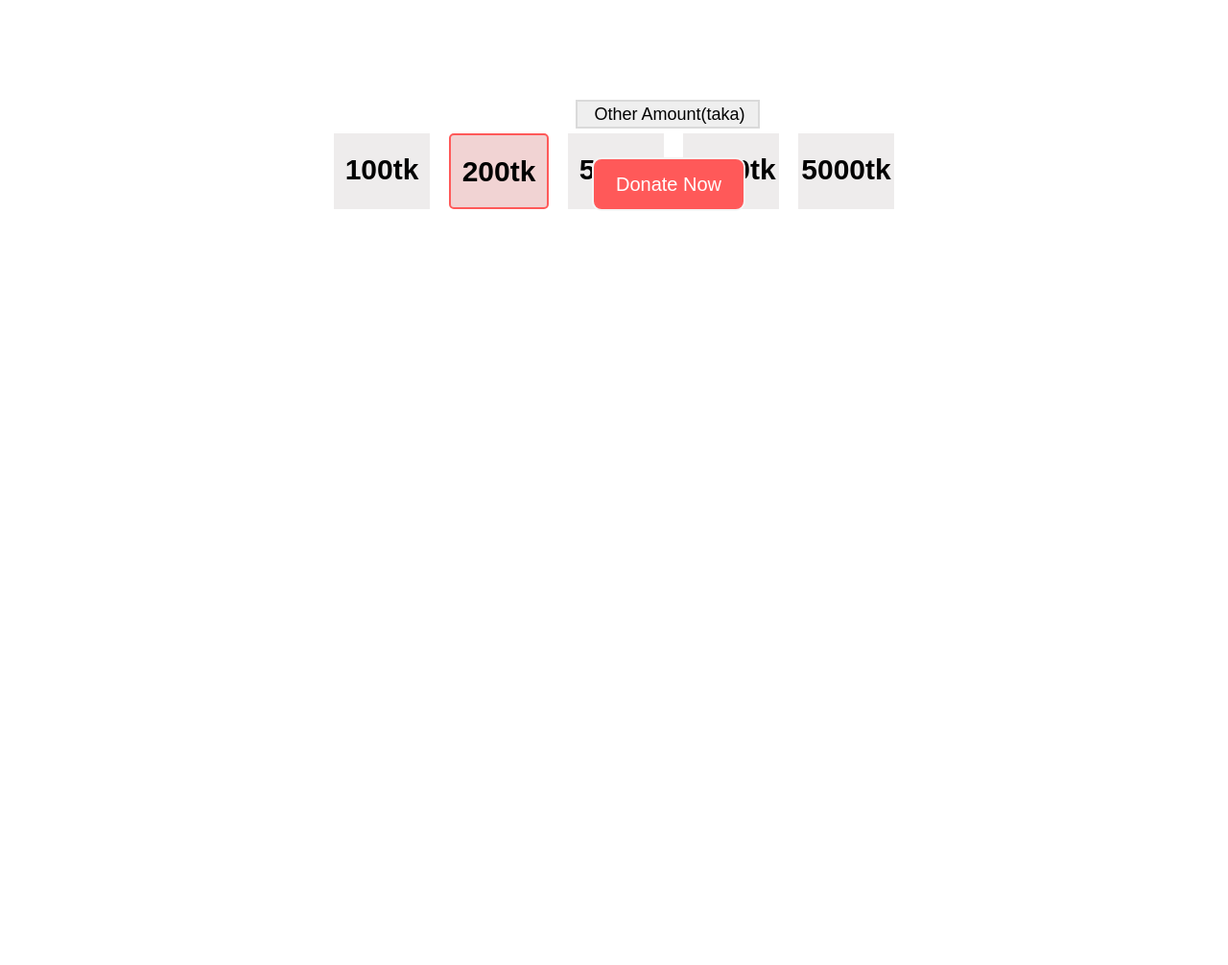
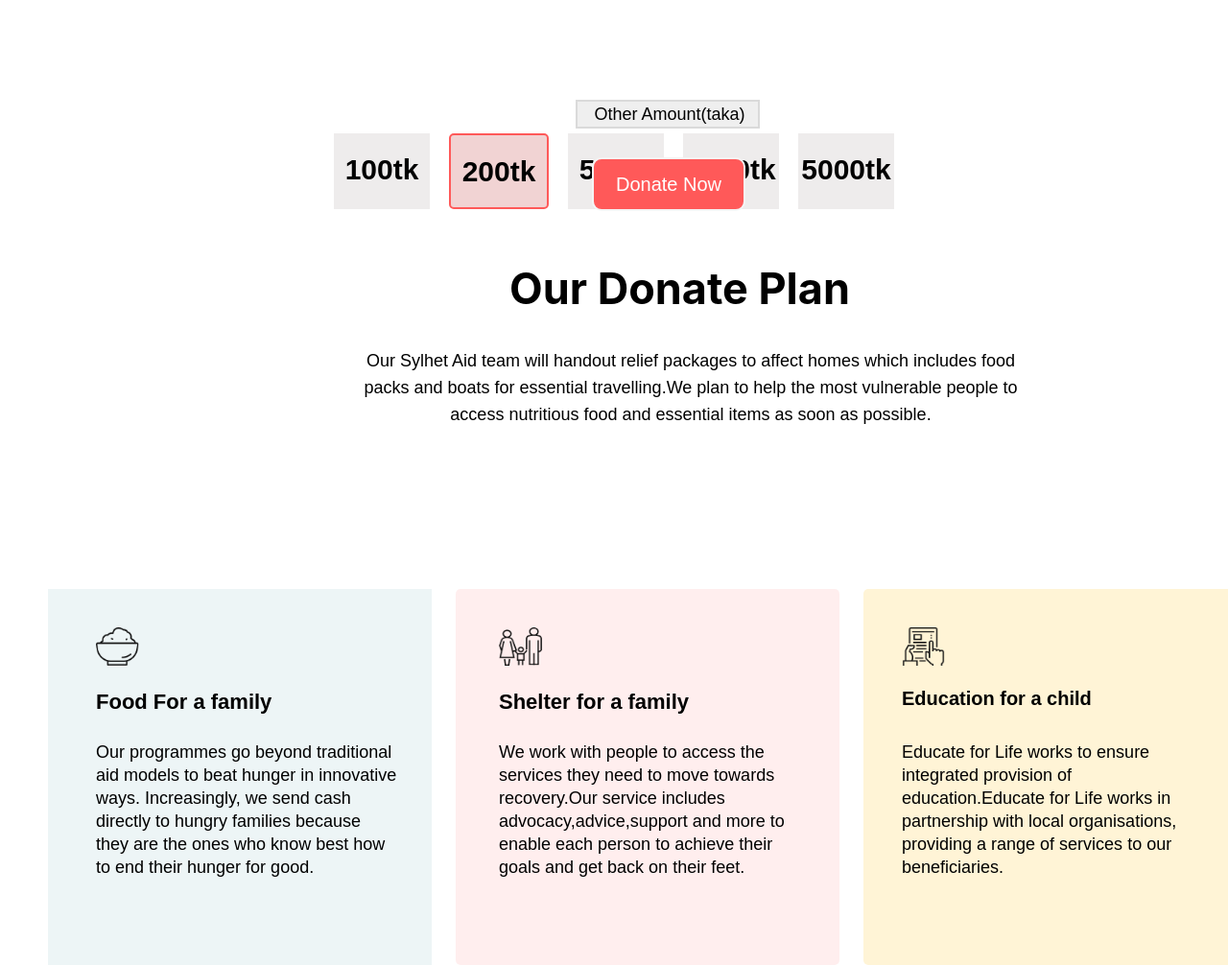
Before and after one commit to rajapal215/donate-today-main, a plain HTML site: page index.html in a window 1280 px wide. Shown: the part 976-1982 px from the top of the page at 96% size. Before the commit the page ends 1204 px from the top, so only its background shows below. Drawn offline with Linux system fonts and the light colour scheme.

Commit message:
card commit

```diff
--- a/index.html
+++ b/index.html
@@ -41,6 +41,42 @@
 
     </section>
     <button class="donate-button-2">Donate Now</button>
+    <h1 class="donate-plan">Our Donate Plan</h1>
+    <p class="donate-today-paragraph">Our Sylhet Aid team will handout relief packages to affect homes which
+        includes food packs and boats for essential travelling.We plan to help the most vulnerable people to access
+        nutritious food and essential items as soon as possible.
+
+    </p>
+    <div class="section-two"></div>
+    <div class="card1"></div>
+    <div class="card-description"></div>
+    <div>
+        <img class="food-icon" src="icons/food.png" alt="">
+    </div>
+    <h1 class="titel2">Food For a family</h1>
+    <p class="food-paragraph">Our programmes go beyond traditional aid models to beat hunger in innovative ways.
+        Increasingly, we send cash
+        directly to hungry families because they are the ones who know best how to end their hunger for good.</p>
+    <div class="card2"></div>
+    <div class="card-description"></div>
+    <div>
+        <img class="shelter-icon" src="icons/shelter.png" alt="">
+    </div>
+    <h1 class="titel3">Shelter for a family</h1>
+    <p class="shelter-paragraph">We work with people to access the services they need to move towards recovery.Our
+        service includes advocacy,advice,support and more to enable each person to achieve their goals and get back on
+        their feet.</p>
+    <div class="card3"></div>
+    <div class="card-description"></div>
+    <div>
+        <img class="frame-icon" src="icons/Frame-1.png" alt="">
+    </div>
+    <h1 class="title4">Education for a child</h1>
+    <p class="education-paragraph">Educate for Life works to ensure integrated provision of education.Educate for Life
+        works in partnership with local organisations, providing a range of
+        services to our beneficiaries. </p>
+
+
 
 </body>
 
--- a/style.css
+++ b/style.css
@@ -145,3 +145,182 @@ body {
     border: 2px solid whitesmoke;
     border-radius: 10px;
 }
+
+.donate-plan {
+    position: absolute;
+    width: 357px;
+    height: 54px;
+    left: 530px;
+    top: 1220px;
+    font-family: 'Inter';
+    font-weight: 700;
+    font-size: 45px;
+    line-height: 54px;
+    text-align: center;
+
+}
+
+.donate-today-paragraph {
+    position: absolute;
+    width: 690px;
+    height: 56px;
+    left: 375px;
+    top: 1320px;
+    font-family: 'poppins', sans-serif;
+    font-weight: 400;
+    font-size: 18px;
+    line-height: 28px;
+    text-align: center;
+    font-size: bold;
+    ;
+
+}
+
+.titel2 {
+    position: absolute;
+    width: 200px;
+    height: 30px;
+    left: 100px;
+    top: 1680px;
+    font-family: 'poppins', sans-serif;
+    font-weight: 700;
+    font-size: 22px;
+
+
+}
+
+.section-two {
+    margin-top: 90px;
+    padding: 30px;
+
+
+}
+
+.card1 {
+    position: absolute;
+    width: 360px;
+    height: 352px;
+    left: 50px;
+    top: 1590px;
+    background-color: rgba(79, 157, 166, 0.1);
+    ;
+    padding: 20px;
+}
+
+.food-icon {
+    position: absolute;
+    height: 40px;
+    width: 45px;
+    left: 100px;
+    top: 1630px;
+}
+
+.food-paragraph {
+    position: absolute;
+    width: 315px;
+    height: 100px;
+    left: 100px;
+    top: 1730px;
+    font-family: 'poppins', sans-serif;
+    font-weight: 400;
+    font-size: 18px;
+    line-height: 24px;
+    text-align: left;
+    font-size: bold;
+
+}
+
+.card2 {
+    position: absolute;
+    width: 360px;
+    height: 352px;
+    left: 475px;
+    top: 1590px;
+    background-color: rgba(255, 89, 89, 0.1);
+    ;
+    padding: 20px;
+    border-radius: 5px;
+
+}
+
+.shelter-icon {
+    position: absolute;
+    height: 40px;
+    width: 45px;
+    left: 520px;
+    top: 1630px;
+}
+
+.titel3 {
+    position: absolute;
+    width: 200px;
+    height: 30px;
+    left: 520px;
+    top: 1680px;
+    font-family: 'poppins', sans-serif;
+    font-weight: 700;
+    font-size: 22px;
+
+}
+
+.shelter-paragraph {
+    position: absolute;
+    width: 315px;
+    height: 100px;
+    left: 520px;
+    top: 1730px;
+    font-family: 'poppins', sans-serif;
+    font-weight: 400;
+    font-size: 18px;
+    line-height: 24px;
+    text-align: left;
+    font-size: bold;
+
+}
+
+.card3 {
+    position: absolute;
+    width: 360px;
+    height: 352px;
+    left: 900px;
+    top: 1590px;
+    background-color: #FFF4D6;
+    ;
+    padding: 20px;
+    border-radius: 5px;
+
+}
+
+.frame-icon {
+    position: absolute;
+    height: 40px;
+    width: 45px;
+    left: 940px;
+    top: 1630px;
+
+}
+
+.title4 {
+    position: absolute;
+    width: 200px;
+    height: 30px;
+    left: 940px;
+    top: 1680px;
+    font-family: 'poppins', sans-serif;
+    font-weight: 700;
+    font-size: 20px;
+}
+
+.education-paragraph {
+    position: absolute;
+    width: 315px;
+    height: 100px;
+    left: 940px;
+    top: 1730px;
+    font-family: 'poppins', sans-serif;
+    font-weight: 400;
+    font-size: 18px;
+    line-height: 24px;
+    text-align: left;
+    font-size: bold;
+}
```
